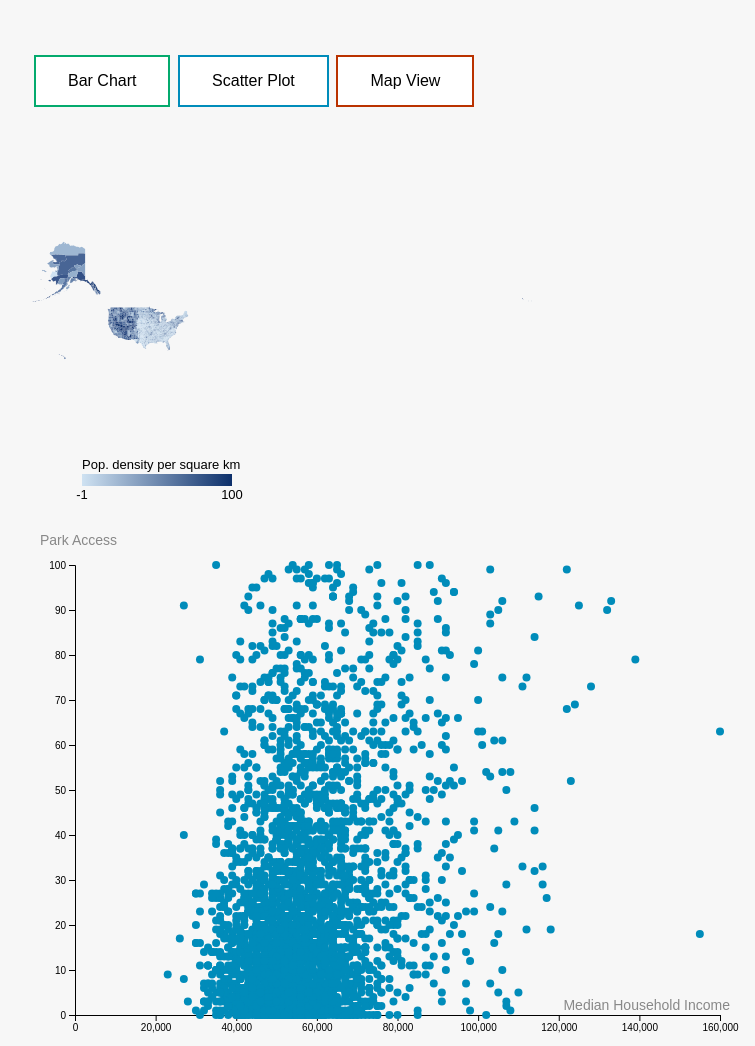
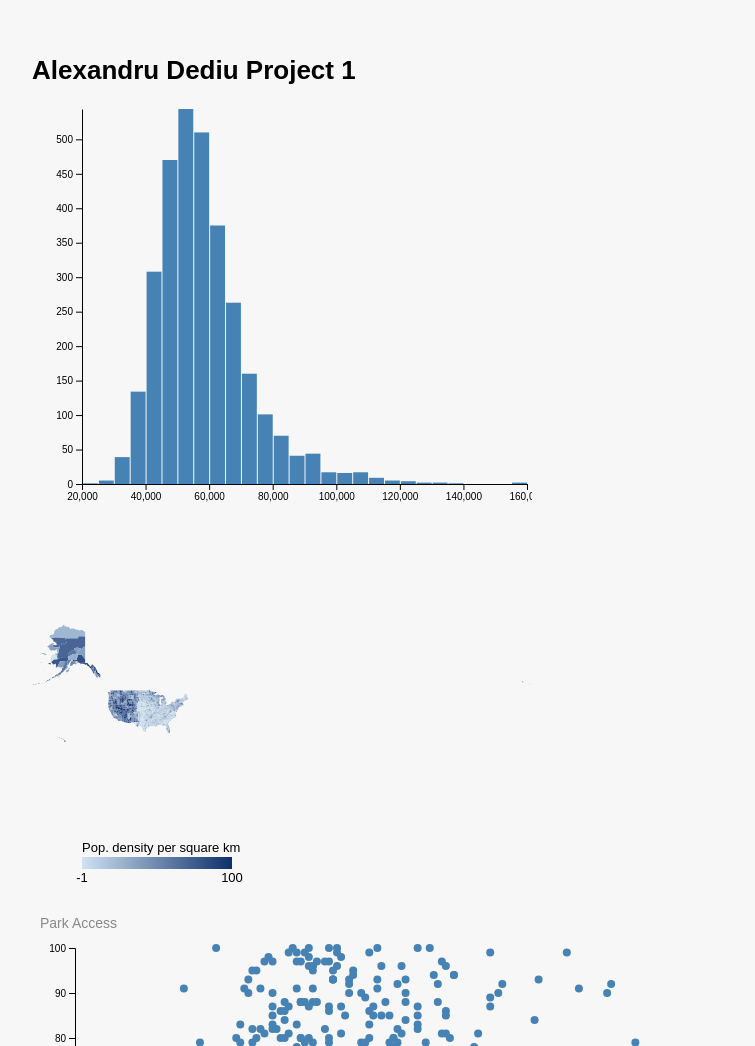
Before and after one commit to adediu25/vis-proj1, a plain HTML site: page index.html in a window 1280 px wide. Shown: the top 1046 px of the page, without its empty margins (6-761 px from the left). Drawn offline with Linux system fonts and the light colour scheme.

Commit message:
functional histogram
currently displaying one histogram

```diff
--- a/index.html
+++ b/index.html
@@ -7,14 +7,19 @@
     <link rel="stylesheet" href="css/style.css">
 </head>
 <body>
-    <!-- Add HTML content, SVG drawing area, ... -->
-    <p>
+    <div>
+        <h1>Alexandru Dediu Project 1</h1>
+    </div>
+    <!-- <p>
         <button class="button button1" type="button">Bar Chart</button>
         <button class="button button2" type="button">Scatter Plot</button>
         <button class="button button3" type="button">Map View</button>
-    </p>
+    </p> -->
 
+    <div id="histogram"></div>
     <div id="map"></div>
+    <div id="scatterplot"></div>
+
 
     <svg id="chart-area"></svg>
     <div id="tooltip"></div>
@@ -29,6 +34,8 @@
     <script src="js/main.js"></script>
     <script src="js/scatterplot.js"></script>
     <script src="js/choroplethMap.js"></script>
+    <script src="js/histogram.js"></script>
+
 
 
 
--- /dev/null
+++ b/js/histogram.js
@@ -0,0 +1,92 @@
+class Histogram {
+    constructor(_config, _data) {
+        // Configuration object with defaults
+        // Important: depending on your vis and the type of interactivity you need
+        // you might want to use getter and setter methods for individual attributes
+        this.config = {
+          parentElement: _config.parentElement,
+          containerWidth: _config.containerWidth || 500,
+          containerHeight: _config.containerHeight || 400,
+          margin: _config.margin || {top: 5, right: 5, bottom: 20, left: 50}
+        }
+        this.data = _data;
+        this.initVis();
+      }
+
+    initVis(){
+        let vis = this;
+
+        vis.width = vis.config.containerWidth - vis.config.margin.left - vis.config.margin.right;
+        vis.height = vis.config.containerHeight - vis.config.margin.top - vis.config.margin.bottom;
+
+        vis.svg = d3.select(vis.config.parentElement)
+            .append("svg")
+                .attr("width", vis.config.containerWidth)
+                .attr("height", vis.config.containerHeight)
+        vis.chart = vis.svg
+            .append("g")
+                .attr("transform",`translate(${vis.config.margin.left},${vis.config.margin.top})`);
+
+        // Initialize scales
+        vis.xScale = d3.scaleLinear()
+            .range([0, vis.width]);
+
+        vis.yScale = d3.scaleLinear()
+            .range([vis.height, 0]);
+
+        // Initialize axes
+        vis.xAxis = d3.axisBottom(vis.xScale)
+            .ticks(6)
+            .tickSizeOuter(0);
+
+        vis.yAxis = d3.axisLeft(vis.yScale)
+            .tickSizeOuter(0);
+
+        vis.xAxisG = vis.chart.append('g')
+            .attr('class', 'axis x-axis')
+            .attr('transform', `translate(0,${vis.height})`);
+
+        vis.yAxisG = vis.chart.append('g')
+            .attr('class', 'axis y-axis');
+
+        // Append titles
+    }
+
+    updateVis() {
+        let vis = this;
+
+
+        vis.hist = d3.bin()
+            .value(d => d.median_household_income)
+            .thresholds(20);
+
+
+        vis.bins = vis.hist(vis.data.filter(d => d.median_household_income >= 0));
+        console.log(vis.bins[0].x1);
+
+        // vis.xScale.domain([0, d3.max(vis.data, d => d.median_household_income)]);
+        // vis.yScale.domain([0, d3.max(vis.bins, d => d.length)]);
+        vis.xScale.domain([vis.bins[0].x0, vis.bins[vis.bins.length-1].x1]);
+        vis.yScale.domain([0, d3.max(vis.bins, d => d.length)]);
+
+        vis.renderVis();
+    }
+
+    renderVis(){
+        let vis = this;
+
+        vis.chart.selectAll('.bar')
+            .data(vis.bins)
+            .enter()
+        .append('rect')
+            .attr('class', 'bar')
+            .attr('width', d => vis.xScale(d.x1) - vis.xScale(d.x0) - 1)
+            .attr('height', d => vis.yScale(0) - vis.yScale(d.length))
+            .attr('y', d => vis.yScale(d.length))
+            .attr('x', d => vis.xScale(d.x0) + 1)
+            .attr('fill', 'steelblue');
+
+        vis.xAxisG.call(vis.xAxis);
+        vis.yAxisG.call(vis.yAxis);
+    }
+}
--- a/js/main.js
+++ b/js/main.js
@@ -46,6 +46,9 @@ Promise.all([
 
         const scatterplot = new Scatterplot({parentElement: '#chart-area'}, countyData);
         scatterplot.updateVis();
+
+        const histogram = new Histogram({parentElement: '#histogram'}, countyData);
+        histogram.updateVis();
     })
     .catch(error => {
         console.error('Error:');
--- a/js/scatterplot.js
+++ b/js/scatterplot.js
@@ -81,7 +81,7 @@ class Scatterplot {
                 .attr('r', 4)
                 .attr('cy', d => vis.yScale(vis.yValue(d)))
                 .attr('cx', d => vis.xScale(vis.xValue(d)))
-                .attr('fill', '#008CBA');
+                .attr('fill', 'steelblue');
 
         vis.xAxisG
             .call(vis.xAxis)
```
Also changed, not shown: js/barChart.js (deleted).
